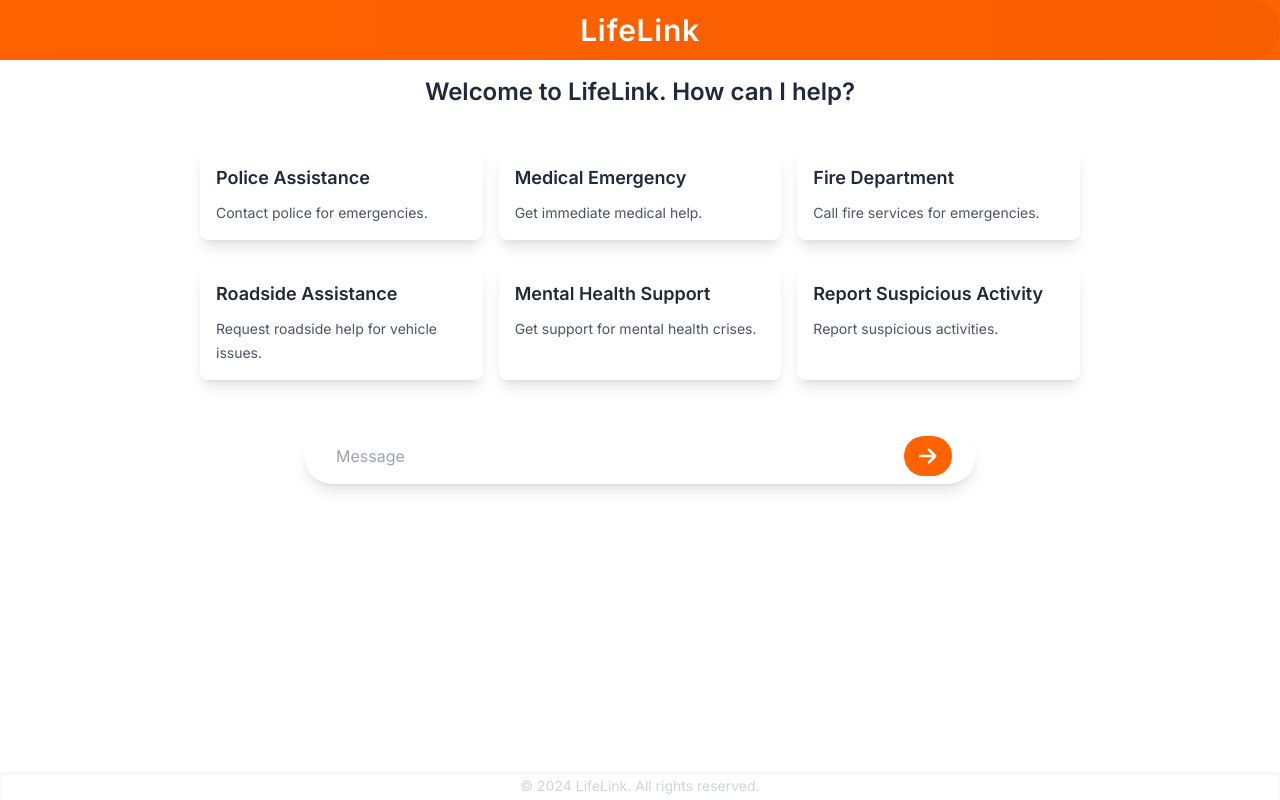
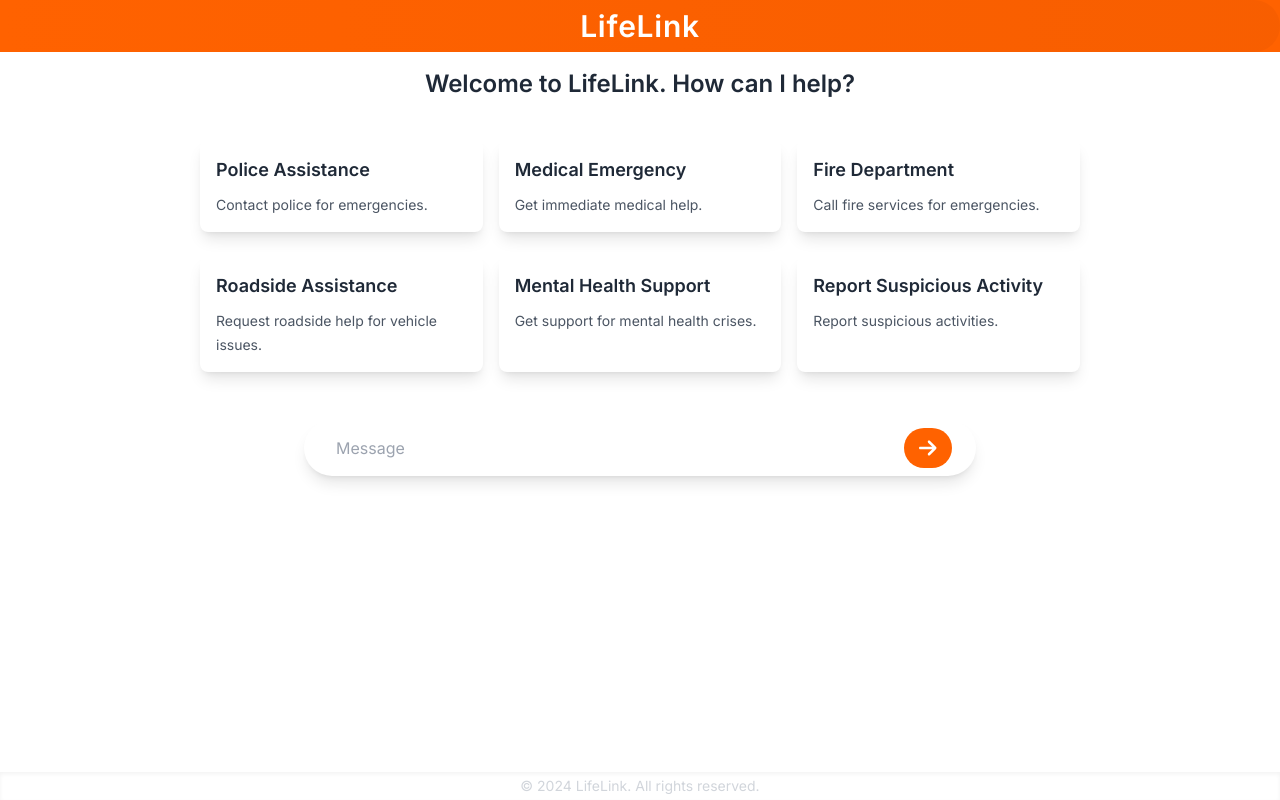
Before and after one commit to MissBellum/LifeLink, a React (Create React App) app in the folder lifelink-ui/: page / in a window 1280 px wide. Built offline with nearby package versions, Linux system fonts and the light colour scheme.

Commit message:
Modified app styling

```diff
--- a/lifelink-ui/src/App.jsx
+++ b/lifelink-ui/src/App.jsx
@@ -6,7 +6,7 @@ function App({ options }) {
   return (
     <div className="app bg-white min-h-screen flex flex-col overflow-hidden">
       <div className="app__header">
-        <header className="header__text text-center text-3xl font-extrabold text-white py-3 px-6 relative">
+        <header className="header__text text-center text-3xl font-extrabold text-white py-2 px-6 relative">
           <span className="absolute inset-0 bg-gradient-to-r from-[#ff6200] to-[#e65500] opacity-30 rounded-full"></span>
           <h1 className="relative z-10 text-white tracking-wide text-shadow-md">
             LifeLink
```
